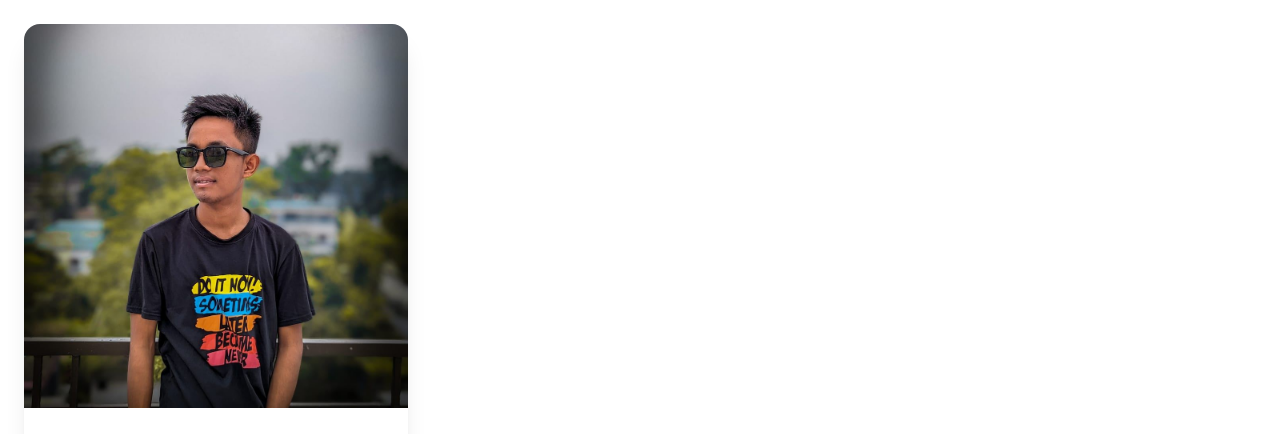
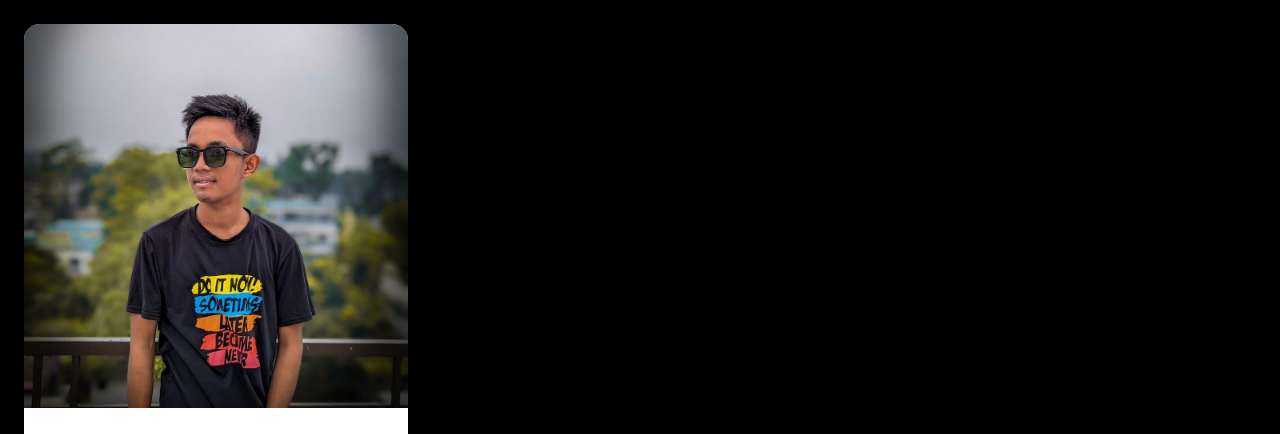
Before and after one commit to protikroya/protikRoy, a plain HTML site: page index.html in a window 1280 px wide. Shown: the top 434 px of the page. Drawn offline with nearby package versions, Linux system fonts and the light colour scheme.

Commit message:
Add files via upload

```diff
--- a/index.html
+++ b/index.html
@@ -47,7 +47,7 @@
 
 <!-- PERSONAL CODE GOSE HERE -->
 
-<div class="p-6">
+<div class="p-6 bg-black">
     <div class="card bg-base-100 w-96 shadow-xl">
         <figure>
           <img
```
